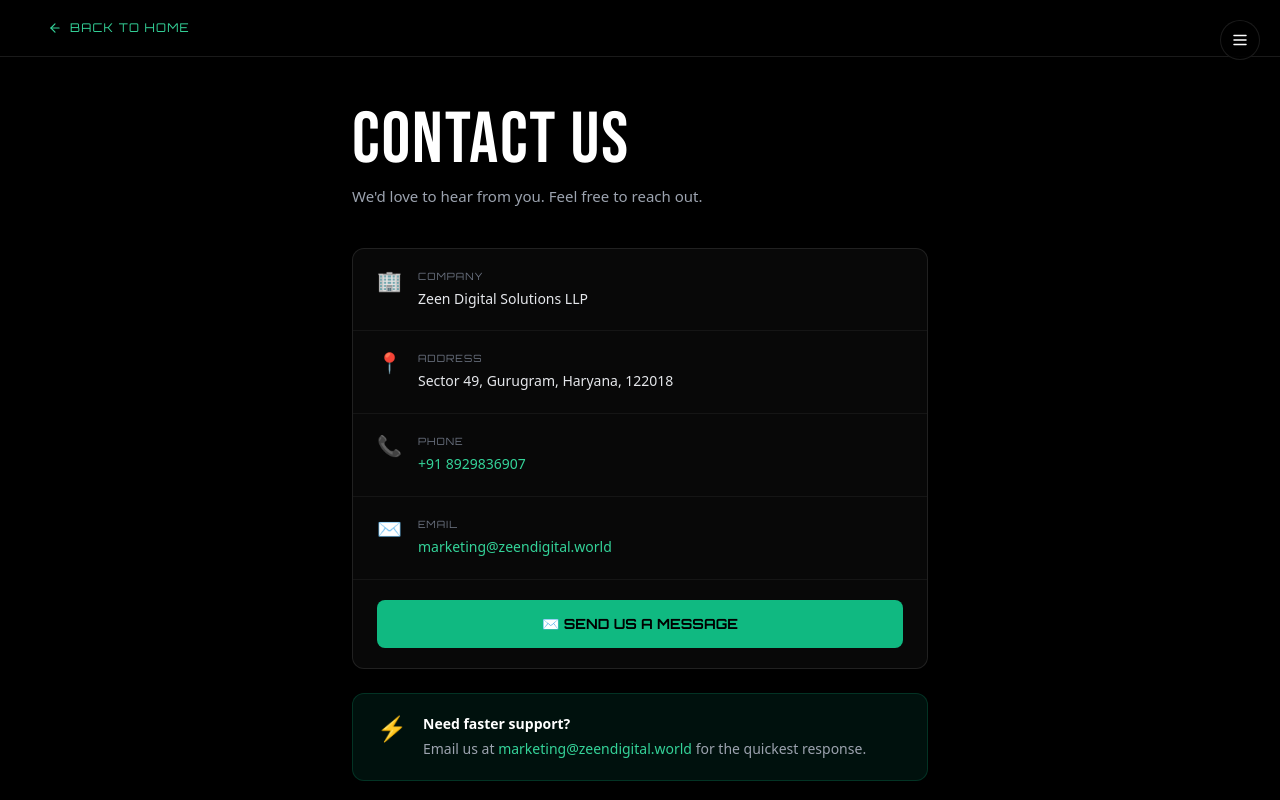
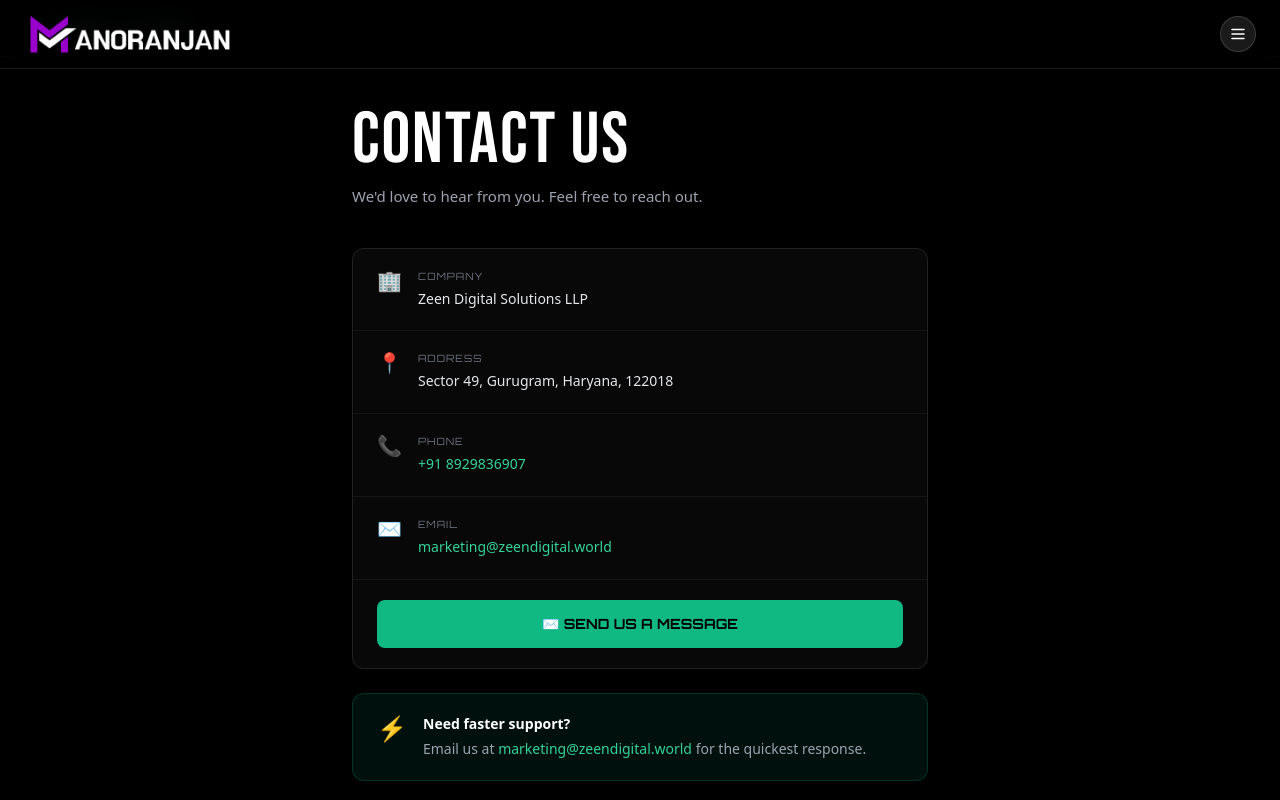
Before and after one commit to akashzeen-art/manoranjan, a React (Vite) app: page /contact in a window 1280 px wide. Shown: the top 800 px of the page. Built offline with nearby package versions, Linux system fonts and the light colour scheme.

Commit message:
Add logo to top navbar

```diff
--- a/client/components/BurgerMenu.tsx
+++ b/client/components/BurgerMenu.tsx
@@ -23,10 +23,15 @@
     <>
       <button
         onClick={() => setOpen(true)}
-        className="fixed top-5 right-5 z-[100] w-10 h-10 flex items-center justify-center rounded-full bg-black/60 backdrop-blur-sm border border-white/10 text-white hover:border-emerald-500/50 transition-colors"
+        className="fixed top-0 left-0 right-0 z-[100] w-full flex items-center justify-between px-4 sm:px-6 py-3 bg-black/70 backdrop-blur-md border-b border-white/10"
         aria-label="Open menu"
       >
-        <Menu size={18} />
+        {/* Logo */}
+        <img src="/logo.png" alt="Manoranjan" className="h-9 sm:h-11 w-auto object-contain" />
+        {/* Hamburger */}
+        <div className="w-9 h-9 flex items-center justify-center rounded-full bg-white/10 border border-white/15 text-white">
+          <Menu size={18} />
+        </div>
       </button>
 
       <AnimatePresence>
@@ -54,9 +59,9 @@
               </button>
 
               {/* Logo */}
-              <div className="flex justify-center mb-8">
+              {/* <div className="flex justify-center mb-8">
                 <img src="/logo.png" alt="Manoranjan" className="h-14 w-auto object-contain" />
-              </div>
+              </div> */}
 
               <nav className="flex flex-col gap-1">
                 {LINKS.map((link) => (
```
